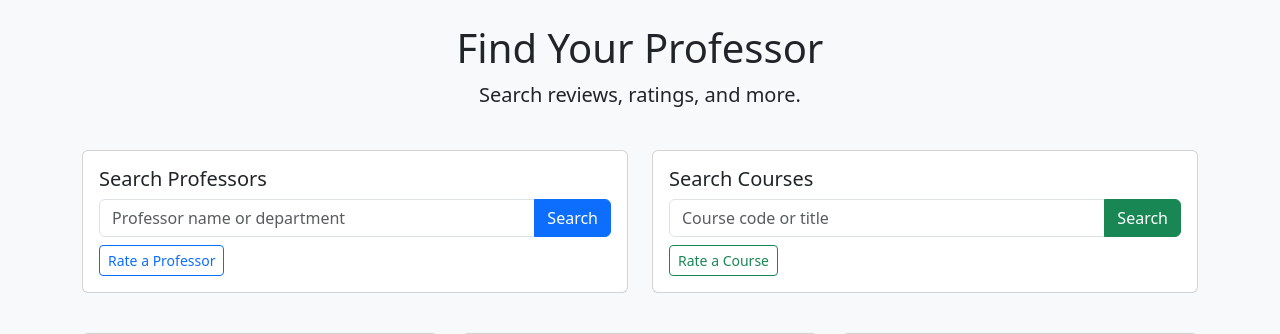
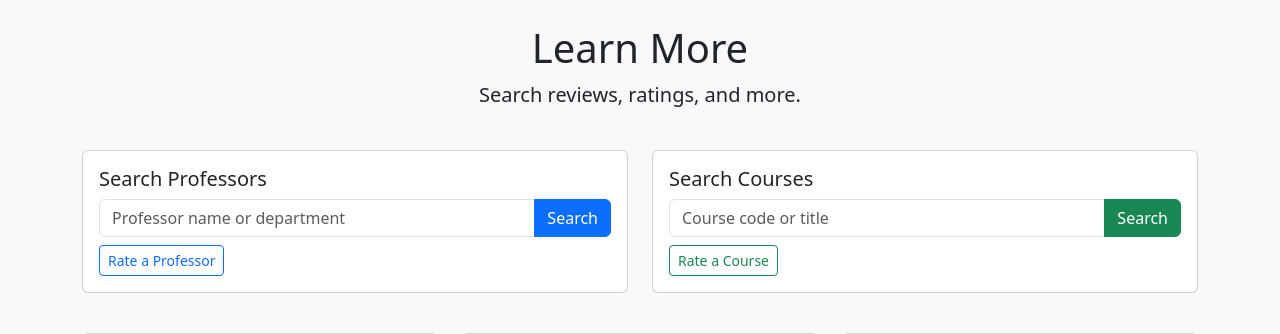
Before and after one commit to nithisurender05/cse-108-rmp-final-project, a Flask app: page / in a window 1280 px wide. Shown: the part 62-396 px from the top of the page. Run offline with Flask 3, Linux system fonts and the light colour scheme.

Commit message:
changed from fIND UR prof to Learn More

```diff
--- a/templates/index.html
+++ b/templates/index.html
@@ -3,7 +3,7 @@
 {% block content %}
 <div class="row">
     <div class="col-md-12 text-center mb-4">
-        <h1>Find Your Professor</h1>
+        <h1>Learn More</h1>
         <p class="lead">Search reviews, ratings, and more.</p>
     </div>
 </div>
```
